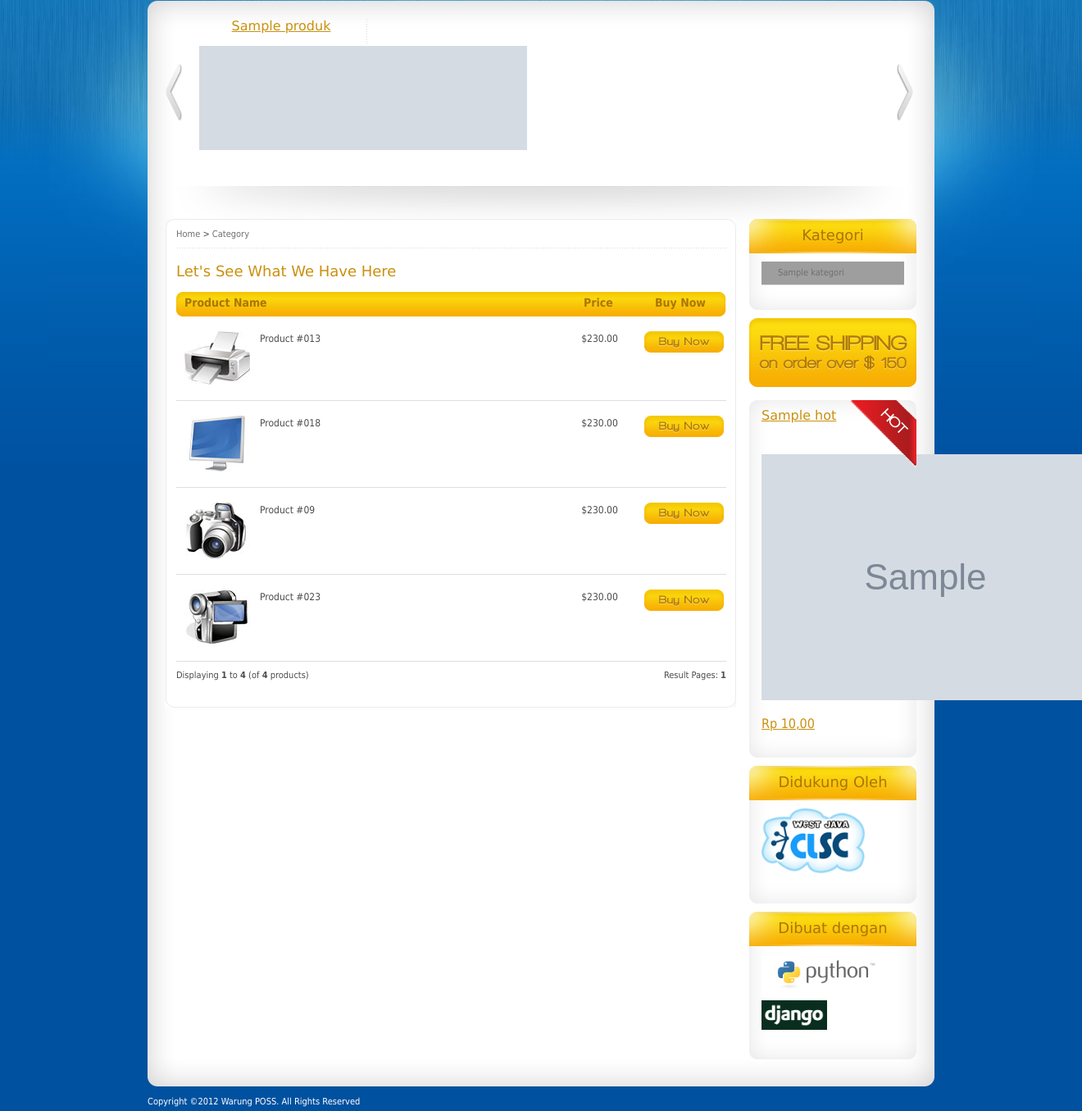
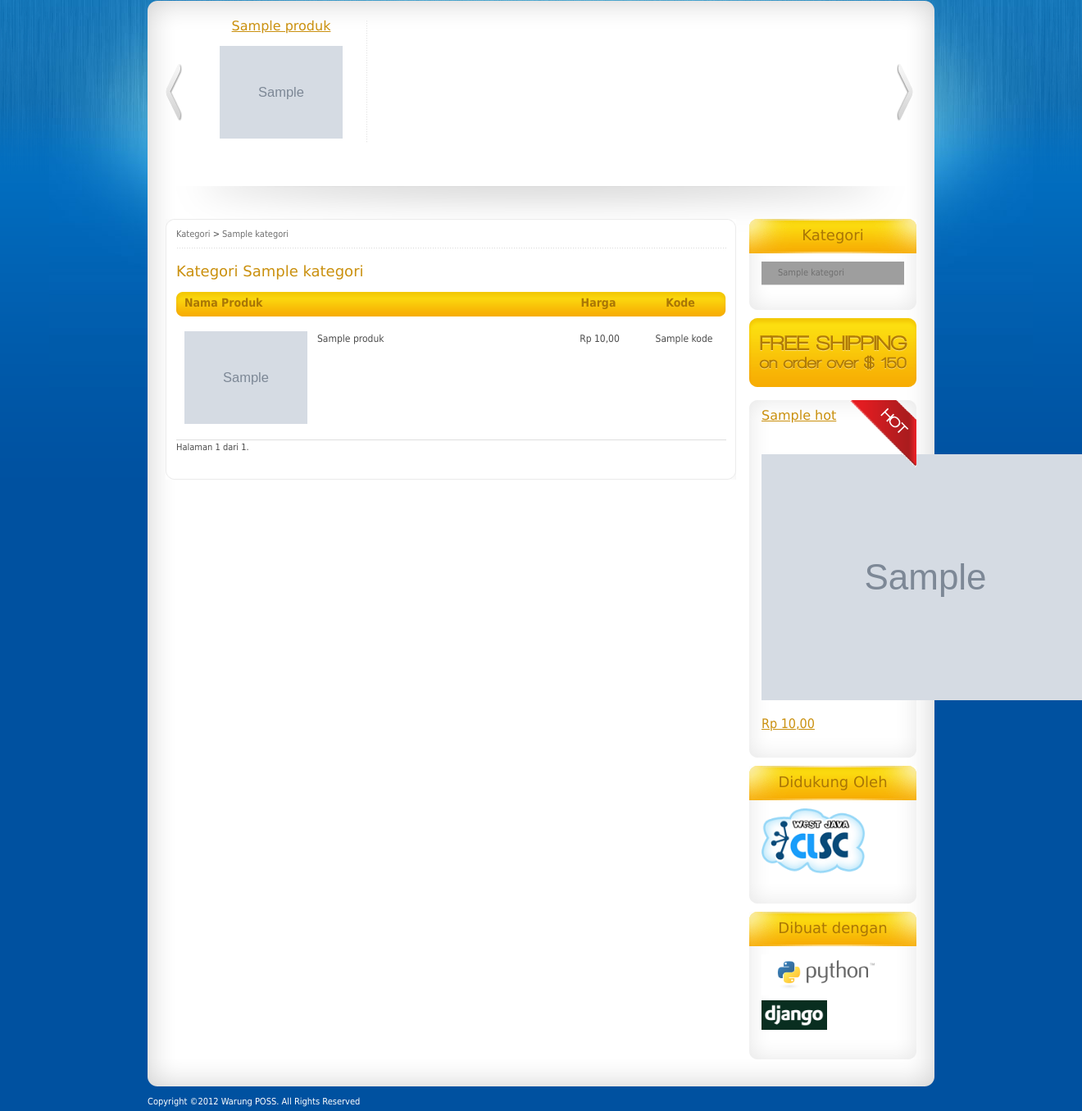
Before and after one commit to freezmeinster/Warung-POSS, a Django app: template templates/jualan/kategori.html in a window 1320 px wide; the page is wider, and only the part inside the window is pictured. Shown: the part 128-1483 px from the top of that part at 82% size. Run offline with Django 3.2, Linux system fonts and the light colour scheme; the template is opened without the code that fills it: most values are stand-ins (such as "Sample title", 1, 10 or a date in 2020); grey boxes marked "Sample" are stand-in pictures; grey boxes are pictures that could not be loaded.

Commit message:
udah jadi

```diff
--- a/libs/request_context.py
+++ b/libs/request_context.py
@@ -6,7 +6,7 @@ def get_list_kategori(request):
         hot = Produk.objects.get(promote=True)
     except :
         hot = None
-    slider = Produk.objects.filter(slider=True)
+    slider = Produk.objects.filter(slider=True,jumlah__gt=0)
     return {
         'list_kategori' : kategori,
         'hot' : hot,
--- a/templates/base.html
+++ b/templates/base.html
@@ -83,7 +83,7 @@
 								<div class="slide-items">
                                                                         <a href="{% url produk_detil produk.id %}">
 									<h4>{{ produk.nama }}</h4>
-									<img src="{{ produk.gambar.gambar.url }}" alt="" />
+									<img src="{{ produk.gambar.gambar.url }}" width="150" alt="" />
                                                                         </a>
 								</div>
                                                                 {% endfor %}
--- a/templates/jualan/kategori.html
+++ b/templates/jualan/kategori.html
@@ -7,60 +7,46 @@
                                                                                 <div class="c_inner_b">
                                                                 <div class="pad_content_inner">
 
-                                                                        <div id="breadcrumb"><a href="#">Home</a>  &gt;  <a href="#">Category</a></div><!-- end breadcrumb -->
+                                                                        <div id="breadcrumb"><a href="#">Kategori</a>  &gt;  <a href="#">{{ kategori.nama }}</a></div><!-- end breadcrumb -->
 
                                                                         <br />
-                                                                        <h3>Let's See What We Have Here</h3>
+                                                                        <h3>Kategori {{ kategori.nama }}</h3>
                                                                         <div class="headings">
                                                                                 <ul>
-                                                                                        <li class="prodname">Product Name </li>
-                                                                                        <li class="priceHead">Price</li>
-                                                                                        <li class="remove">Buy Now</li>
+                                                                                        <li class="prodname">Nama Produk</li>
+                                                                                        <li class="priceHead">Harga</li>
+                                                                                        <li class="remove">Kode</li>
 
                                                                                 </ul>
                                                                         </div><!-- end headings -->
+                                                                        {% for produk in list_produk.object_list %}
+                                                                        <a href="{%url produk_detil produk.id %}">
                                                                         <div class="catlist">
                                                                                 <ul>
-                                                                                        <li class="prodname"><img src="images/imgcat1.jpg" alt="" class="imgleft" />Product #013</li>
-                                                                                        <li class="priceHead">$230.00</li>
-                                                                                        <li class="buy"><input type="image" src="images/but_buynow.gif" /></li>
+                                                                                        <li class="prodname"><img src="{{ produk.gambar.gambar.url }}" width="150" alt="" class="imgleft" />{{ produk.nama }}</li>
+                                                                                        <li class="priceHead">Rp {{ produk.harga|intcomma }},00</li>
+                                                                                        <li class="buy">{{ produk.kode }}</li>
 
                                                                                 </ul>
 
                                                                                 <div class="clr"></div>
-                                                                        </div><!-- end catlist -->
-                                                                        <div class="catlist">
-                                                                                <ul>
-                                                                                        <li class="prodname"><img src="images/imgcat2.jpg" alt="" class="imgleft" />Product #018</li>
-                                                                                        <li class="priceHead">$230.00</li>
-                                                                                        <li class="buy"><input type="image" src="images/but_buynow.gif" /></li>
+                                                                        </div></a><!-- end catlist -->
+                                                                         {% endfor %}
+                                                                   <div class="pagination">
+    <span class="step-links">
+        {% if list_produk.has_previous %}
+            <a href="?page={{ list_produk.previous_page_number }}">Sebelumnya</a>
+        {% endif %}
 
-                                                                                </ul>
+        <span class="current">
+            Halaman {{ list_produk.number }} dari {{ list_produk.paginator.num_pages }}.
+        </span>
 
-                                                                                <div class="clr"></div>
-                                                                        </div><!-- end catlist -->
-                                                                        <div class="catlist">
-                                                                                <ul>
-                                                                                        <li class="prodname"><img src="images/imgcat3.jpg" alt="" class="imgleft" />Product #09</li>
-                                                                                        <li class="priceHead">$230.00</li>
-                                                                                        <li class="buy"><input type="image" src="images/but_buynow.gif" /></li>
-
-                                                                                </ul>
-
-                                                                                <div class="clr"></div>
-                                                                        </div><!-- end catlist -->
-                                                                        <div class="catlist">
-                                                                                <ul>
-                                                                                        <li class="prodname"><img src="images/imgcat4.jpg" alt="" class="imgleft" />Product #023</li>
-                                                                                        <li class="priceHead">$230.00</li>
-                                                                                        <li class="buy"><input type="image" src="images/but_buynow.gif" /></li>
-
-                                                                                </ul>
-
-                                                                                <div class="clr"></div>
-                                                                        </div><!-- end catlist -->
-                                                                        <div class="pagenumber"><span class="display">Displaying <strong>1</strong> to <strong>4</strong> (of <strong>4</strong> products)</span><span class="result">Result Pages: <strong>1</strong></span></div>
-
+        {% if list_produk.has_next %}
+            <a href="?page={{ list_produk.next_page_number }}">Berikutnya</a>
+        {% endif %}
+    </span>
+</div>
                                                                 </div><!-- end pad_content_inner -->
                                                                                 </div>
                                                                         </div>
```
Also changed, not shown: apps/jualan/views.py (+36 -4 lines), templates/jualan/detil.html (+9 -1 lines), templates/jualan/index.html (+18 -3 lines), 1 other file.
